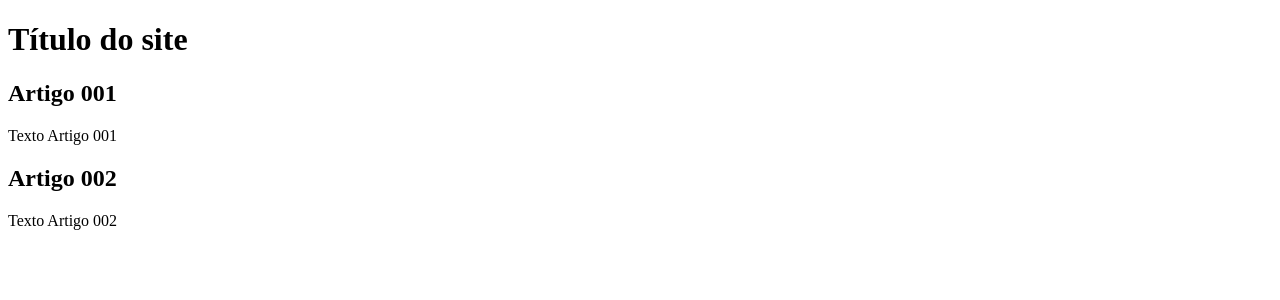
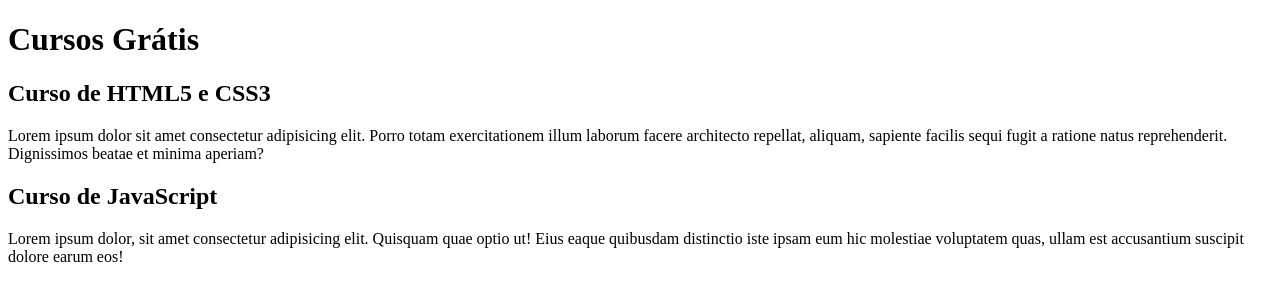
Before and after one commit to mariaclkra/projeto-site, a plain HTML site: page index.html in a window 1280 px wide. Drawn offline with Linux system fonts and the light colour scheme.

Commit message:
comecei a escrever meu conteudo

```diff
--- a/index.html
+++ b/index.html
@@ -3,20 +3,20 @@
 <head>
     <meta charset="UTF-8">
     <meta name="viewport" content="width=device-width, initial-scale=1.0">
-    <title>Document</title>
+    <title>Título do Site</title>
 </head>
 <body>
     <main>
         <header>
-            <h1>Título do site</h1>
+            <h1>Cursos Grátis</h1>
         </header>
         <article>
-            <h2>Artigo 001</h2>
-            <p>Texto Artigo 001</p>
+            <h2>Curso de HTML5 e CSS3</h2>
+            <p>Lorem ipsum dolor sit amet consectetur adipisicing elit. Porro totam exercitationem illum laborum facere architecto repellat, aliquam, sapiente facilis sequi fugit a ratione natus reprehenderit. Dignissimos beatae et minima aperiam?</p>
         </article>
         <article>
-            <h2>Artigo 002</h2>
-            <p>Texto Artigo 002</p>
+            <h2>Curso de JavaScript</h2>
+            <p>Lorem ipsum dolor, sit amet consectetur adipisicing elit. Quisquam quae optio ut! Eius eaque quibusdam distinctio iste ipsam eum hic molestiae voluptatem quas, ullam est accusantium suscipit dolore earum eos!</p>
         </article>
     </main>
 </body>
```
